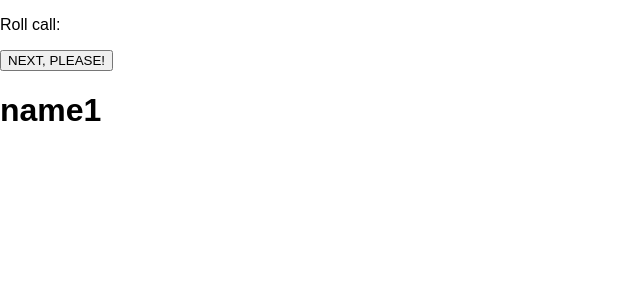
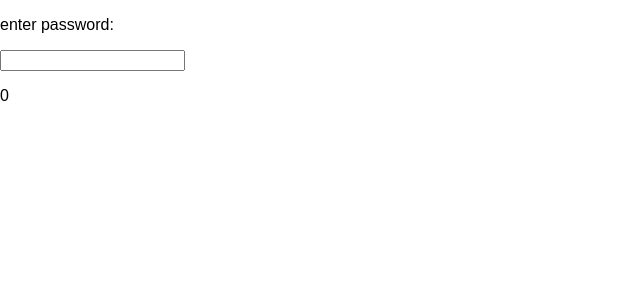
Before and after one commit to SoozeC/reactstuff, a React (Create React App) app: page / in a window 1280 px wide. Shown: the top 300 px of the page, without its empty margins (0-640 px from the left). Built offline with nearby package versions, Linux system fonts and the light colour scheme; the HTML template or start-up script is replaced by a standard one.

Commit message:
added the number count component

```diff
--- a/src/App.jsx
+++ b/src/App.jsx
@@ -1,10 +1,10 @@
 import React from 'react';
-import RollCall from './RollCall';
+import Length from './Length';
 
-let names = ['name1', 'name2', 'name3', 'name4', 'name5', 'name6', 'name7'];
+// let names = ['name1', 'name2', 'name3', 'name4', 'name5', 'name6', 'name7'];
 
 const App = () => (
-	<RollCall names={ names } />
+	<Length label="enter password:"/>
 );
 
 export default App;
--- /dev/null
+++ b/src/Length.jsx
@@ -0,0 +1,29 @@
+import React, { Component } from "react";
+
+class Length extends Component {
+
+	constructor(props) {
+		super(props);
+			this.state = {
+				noOfChars: 0
+			};
+		this.handleClick = this.handleClick.bind(this);
+	}
+
+	handleClick(e) {
+		let { noOfChars } = this.state;
+		this.setState( { noOfChars: e.target.value.length } )
+	}
+
+	render() {
+		const { label } = this.props;
+		const frag = <React.Fragment>
+			<p> { label } </p>
+			<input onChange={ this.handleClick }></input>
+			<p>{ this.state.noOfChars }</p>
+			</React.Fragment>;
+		return frag
+	};
+}
+
+export default Length;
```
